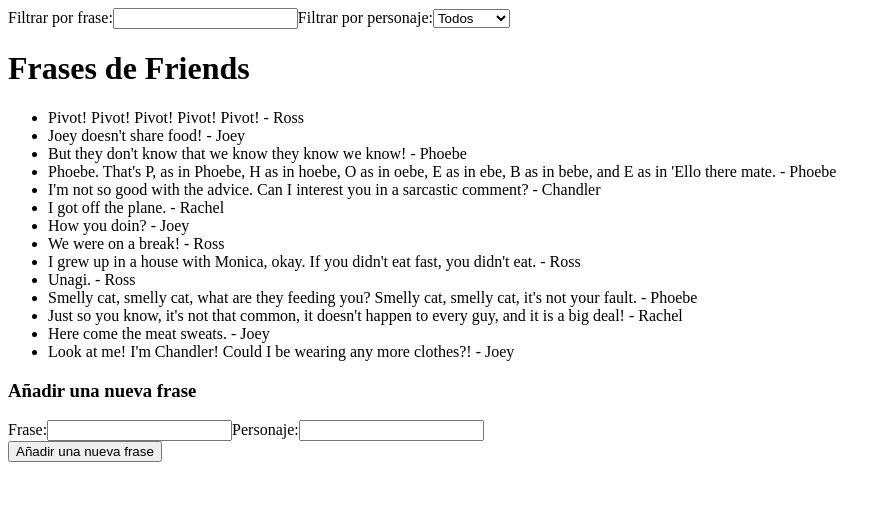
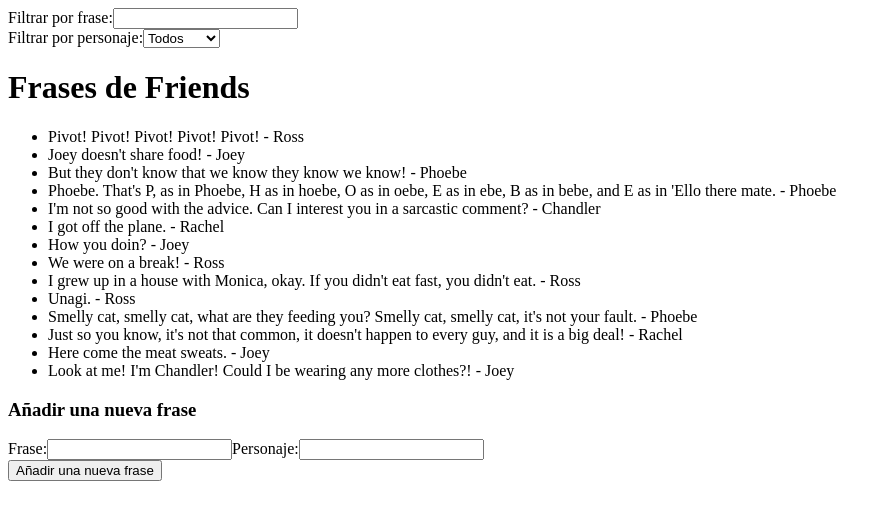
Before and after one commit to Adalab/modulo-3-evaluacion-intermedia-MLLuisa, a React (Create React App) app: page / in a window 1280 px wide. Shown: the top 520 px of the page, without its empty margins (0-891 px from the left). Built offline with nearby package versions, Linux system fonts and the light colour scheme.

Commit message:
add form in each input group

```diff
--- a/src/components/App.js
+++ b/src/components/App.js
@@ -51,13 +51,18 @@
 
   return (
     <div className="App">
+      <form className=''>
         <label>Filtrar por frase:
           <input type="text"
                 name="name"
                 value={searchPhrase}
                 onChange={searchForPhrase}/>
         </label>
-  <label>Filtrar por personaje:</label>
+      </form>
+      <form>
+        <label>Filtrar por personaje:
+
+        </label>
           <select type="text"
                   name="name"
                   value={searchCharacter}
@@ -70,6 +75,8 @@
                   <option value="Chandler">Chandler</option>
                   <option value="Rachel">Rachel</option>
           </select>
+      </form>
+
 
       <h1>Frases de Friends</h1>
       <ul>{renderPhrases()}</ul>
```
Lines whose indentation alone changed are shown as unchanged.
